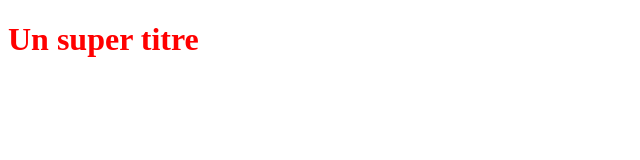
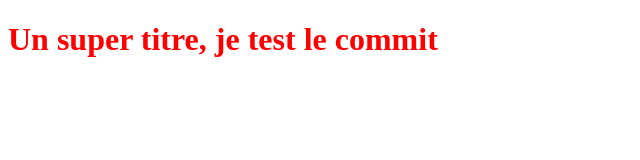
Before and after one commit to Waxoum/OpenClassroomsProject, a plain HTML site: page index.html in a window 1280 px wide. Shown: the whole page, without its empty margins (0-640 px from the left). Drawn offline with Linux system fonts and the light colour scheme.

Commit message:
Modification du titre pour essai

```diff
--- a/index.html
+++ b/index.html
@@ -5,6 +5,6 @@
    <link rel="stylesheet" type="text/css" href="styles.css">
 </head>
 <body>
-   <h1>Un super titre</h1>
+   <h1>Un super titre, je test le commit</h1>
 </body>
 </html>
```
